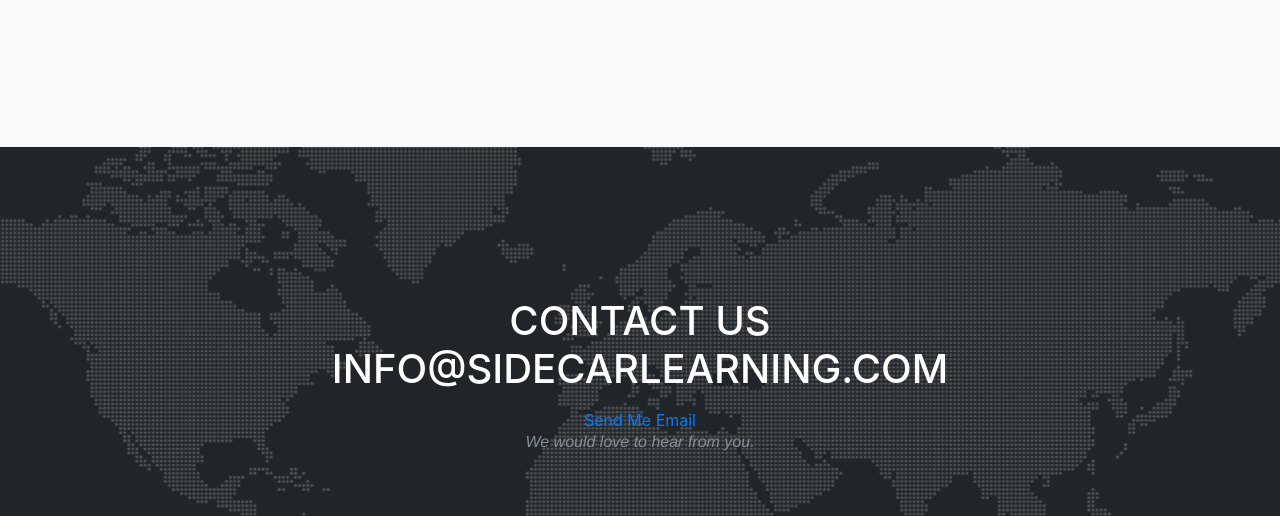
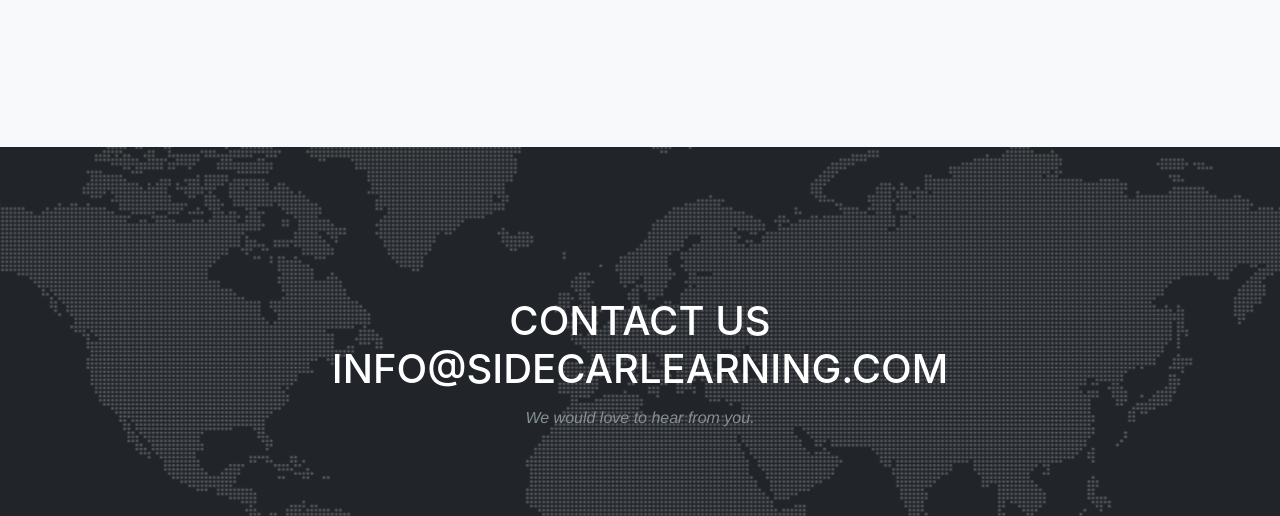
Before and after one commit to jasondewland/sidecarlearning, a website with bundled scripts: page index.html in a window 1280 px wide. Shown: the part 2904-3420 px from the top of the page. Built offline with nearby package versions, Linux system fonts and the light colour scheme; a web font is replaced by a local one.

Commit message:
Update index.html

```diff
--- a/index.html
+++ b/index.html
@@ -525,7 +525,7 @@
       <div class="container">
         <div class="row">
           <div class="col-lg-12 text-center">
-            <h2 class="section-heading text-uppercase">Contact Us<br/> info@sidecarlearning.com</h2><a href="info@sidecarlearning.com">Send Me Email</a>
+            <h2 class="section-heading text-uppercase">Contact Us<br/> info@sidecarlearning.com</h2>
             <h3 class="section-subheading text-muted">We would love to hear from you.</h3>
           </div>
         </div>
```
